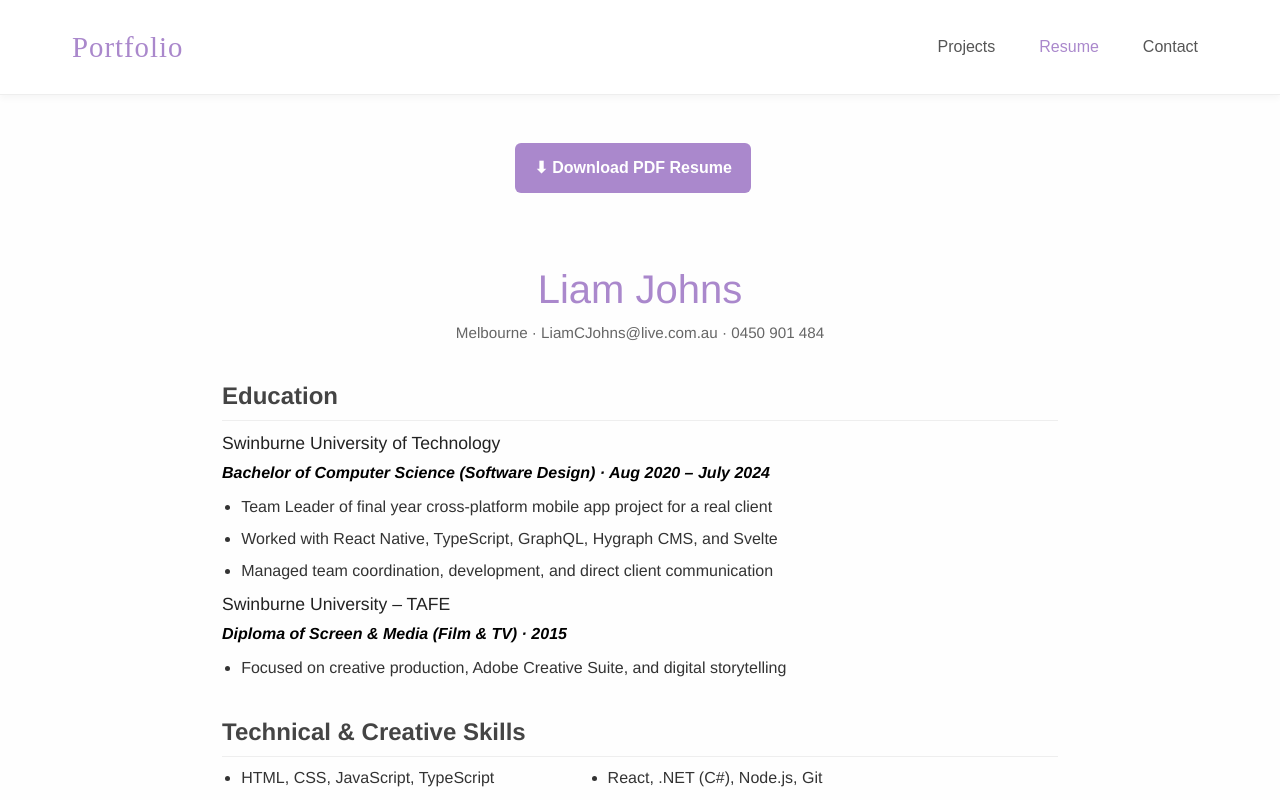
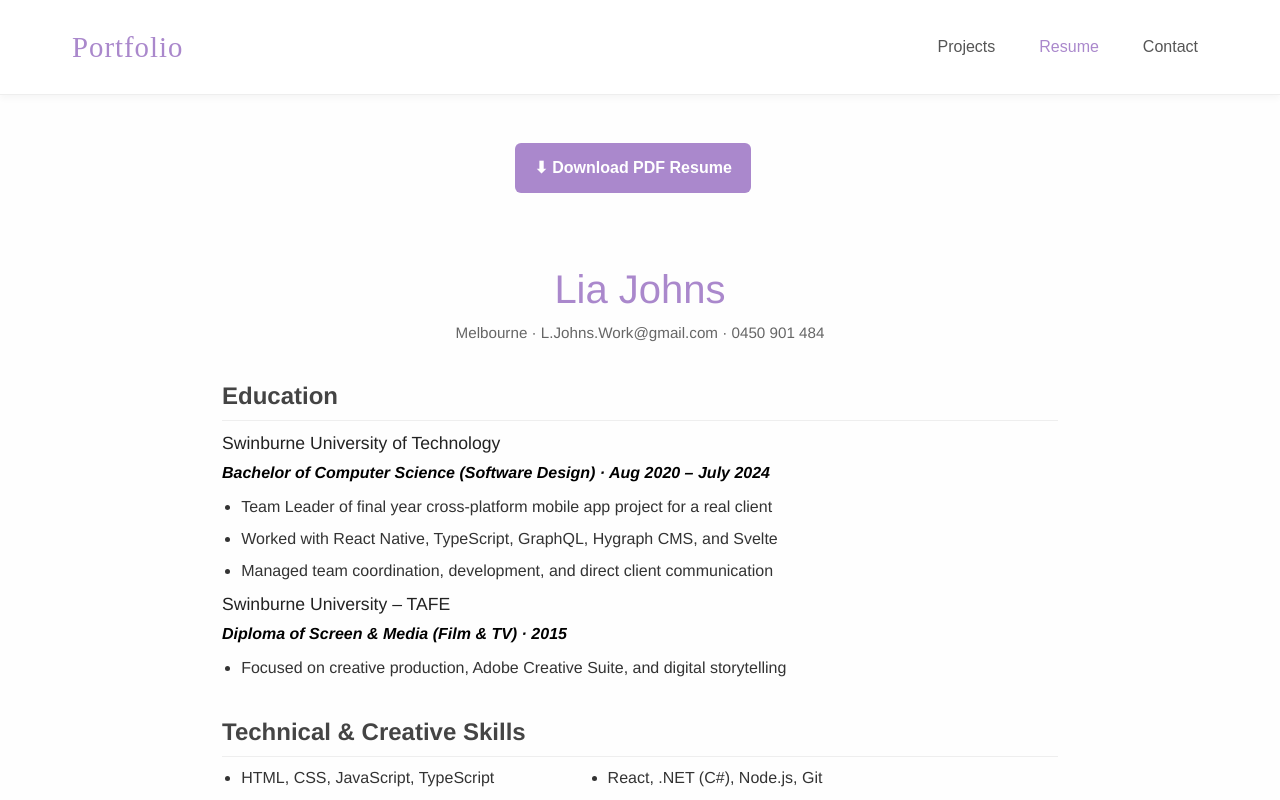
Before and after one commit to LiamJohns96/portfolio, a Vue app: page /resume in a window 1280 px wide. Shown: the top 800 px of the page. Built offline with nearby package versions, Linux system fonts and the light colour scheme.

Commit message:
changed name to Lia

```diff
--- a/src/components/Intro.vue
+++ b/src/components/Intro.vue
@@ -2,7 +2,7 @@
     <section class="intro">
       <h1>Hi! Thank you for viewing my portfolio.</h1>
       <p>Please view my work in software development, visual design, and a variety projects that demonstrate my skillsets.</p>
-      <p><i> ~ L. Johns</i></p>
+      <p><i> ~ Lia Johns</i></p>
     </section>
   </template>
 
--- a/src/pages/PhoneNumber.vue
+++ b/src/pages/PhoneNumber.vue
@@ -1,7 +1,7 @@
 <template>
   <section class="phone-page">
     <div class="phone-box">
-      <h2>L. Johns' Phone Number:</h2>
+      <h2>Lia's Phone Number:</h2>
       <div class="phone-highlight">
         <a href="tel:0450901484">0450 901 484</a>
       </div>
--- a/src/pages/Resume.vue
+++ b/src/pages/Resume.vue
@@ -1,14 +1,14 @@
 <template>
    <a
-        href="/Liam_Johns_Resume_2025.pdf"
+        href="/Lia_Johns_Resume.pdf"
         download
         class="download-btn"
         >
         ⬇ Download PDF Resume
     </a>
     <section class="resume">
-      <h1>Liam Johns</h1>
-      <p class="contact">Melbourne · LiamCJohns@live.com.au · 0450 901 484</p>
+      <h1>Lia Johns</h1>
+      <p class="contact">Melbourne · L.Johns.Work@gmail.com · 0450 901 484</p>
 
 
 
```
Also changed, not shown: 1 other file (tests, documents, lock files or other folders).
